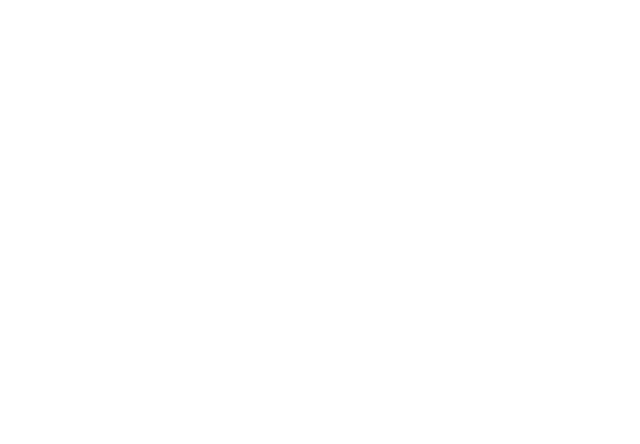
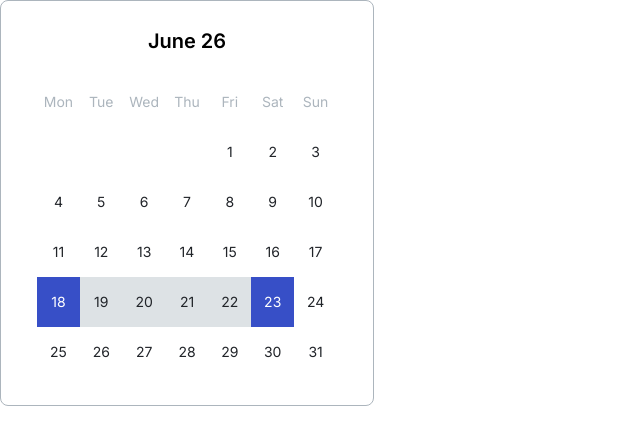
Before and after one commit to js-tasks-ru/htmlcss-20210610_dmitriy083, a website: page 05-lection3/03-calendar/index.html in a window 1280 px wide. Shown: the whole page, without its empty margins (0-640 px from the left). Drawn offline with Linux system fonts and the light colour scheme.

Commit message:
dz3_calendar

```diff
--- a/05-lection3/03-calendar/calendar.css
+++ b/05-lection3/03-calendar/calendar.css
@@ -0,0 +1,57 @@
+.calendar {
+    width: 100%;
+    max-width: 300px;
+    border: 1px solid var(--grey-3);
+    border-radius: 8px;
+    padding: 28px 36px;
+    text-align: center;
+}
+
+.calendar__title {
+    font-family: 'Inter', sans-serif;
+    font-size: 20px;
+    line-height: 24px;
+    font-weight: 600;
+    align-items: center;
+    margin-bottom: 24px;
+}
+
+.calendar__wrapper {
+    padding-bottom: 100%;
+    position: relative;
+}
+
+.calendar__inner {
+    width: 100%;
+    height: 100%;
+    position: absolute;
+    top: 0;
+    left: 0;
+    display: grid;
+    grid-template-columns: repeat(7, 1fr);
+}
+
+.calendar__item {
+    display: flex;
+    justify-content: center;
+    align-items: center;
+    font-family: 'Inter', sans-serif;
+    font-size: 14px;
+    line-height: 20px;
+    font-weight: 400;
+    color: var(--black);
+}
+
+.calendar__item_active {
+    background: var(--primary);
+    color: var(--white);
+}
+
+.calendar__item_beetwen-active {
+    background: var(--grey-2);
+}
+
+.calendar__item_day {
+    font-size: 14px;
+    color: var(--grey-3);
+}
--- a/05-lection3/03-calendar/index.html
+++ b/05-lection3/03-calendar/index.html
@@ -2,11 +2,63 @@
 <!-- Страница с календарем -->
 <html lang="ru">
     <head>
-        <link rel="stylesheet" href="../../assets/css/main.css">
-        <link rel="stylesheet" href="./calendar.css">
+        <link rel="stylesheet" href="../../assets/css/main.css" />
+        <link rel="stylesheet" href="./calendar.css" />
         <title>Calendar</title>
     </head>
     <body>
-
+        <div class="calendar">
+            <div class="calendar__title">June 26</div>
+            <div class="calendar__wrapper">
+                <div class="calendar__inner">
+                    <span class="calendar__item calendar__item_day">Mon</span
+                    ><span class="calendar__item calendar__item_day">Tue</span
+                    ><span class="calendar__item calendar__item_day">Wed</span
+                    ><span class="calendar__item calendar__item_day">Thu</span
+                    ><span class="calendar__item calendar__item_day">Fri</span
+                    ><span class="calendar__item calendar__item_day">Sat</span
+                    ><span class="calendar__item calendar__item_day">Sun</span>
+                    <span class="calendar__item"></span>
+                    <span class="calendar__item"></span>
+                    <span class="calendar__item"></span>
+                    <span class="calendar__item"></span>
+                    <span class="calendar__item">1</span
+                    ><span class="calendar__item">2</span
+                    ><span class="calendar__item">3</span
+                    ><span class="calendar__item">4</span
+                    ><span class="calendar__item">5</span
+                    ><span class="calendar__item">6</span
+                    ><span class="calendar__item">7</span
+                    ><span class="calendar__item">8</span
+                    ><span class="calendar__item">9</span
+                    ><span class="calendar__item">10</span
+                    ><span class="calendar__item">11</span
+                    ><span class="calendar__item">12</span
+                    ><span class="calendar__item">13</span
+                    ><span class="calendar__item">14</span
+                    ><span class="calendar__item">15</span
+                    ><span class="calendar__item">16</span
+                    ><span class="calendar__item">17</span
+                    ><span class="calendar__item calendar__item_active">18</span
+                    ><span class="calendar__item calendar__item_beetwen-active"
+                        >19</span
+                    ><span class="calendar__item calendar__item_beetwen-active"
+                        >20</span
+                    ><span class="calendar__item calendar__item_beetwen-active"
+                        >21</span
+                    ><span class="calendar__item calendar__item_beetwen-active"
+                        >22</span
+                    ><span class="calendar__item calendar__item_active">23</span
+                    ><span class="calendar__item">24</span
+                    ><span class="calendar__item">25</span
+                    ><span class="calendar__item">26</span
+                    ><span class="calendar__item">27</span
+                    ><span class="calendar__item">28</span
+                    ><span class="calendar__item">29</span
+                    ><span class="calendar__item">30</span
+                    ><span class="calendar__item">31</span>
+                </div>
+            </div>
+        </div>
     </body>
 </html>
--- a/assets/fonts/fonts.css
+++ b/assets/fonts/fonts.css
@@ -1 +1,3 @@
 @import url('https://fonts.googleapis.com/css2?family=Roboto:ital,wght@0,100;0,300;0,400;0,500;0,700;0,900;1,100;1,300;1,400;1,500;1,700;1,900&display=swap');
+
+@import url('https://fonts.googleapis.com/css2?family=Inter:wght@400;500;600;700&display=swap" rel="stylesheet');
```
